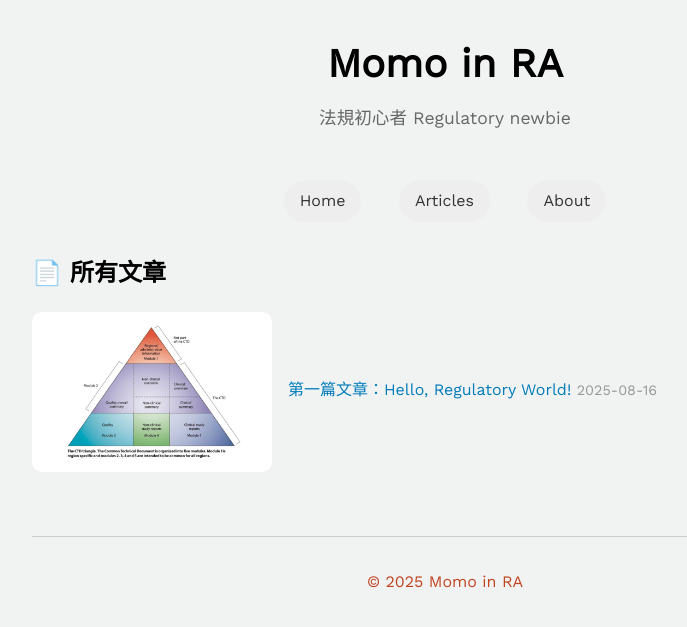
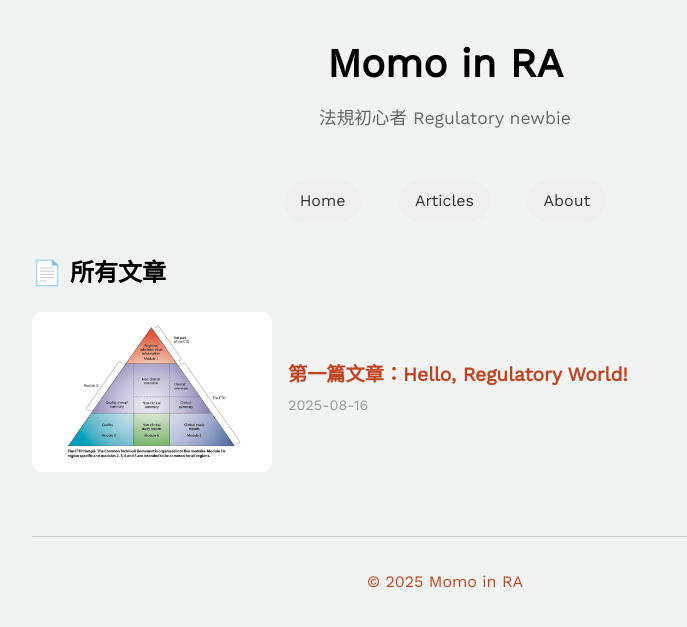
Before and after one commit to MomoInRA/github.io, a Jekyll site: the page built from all-posts.html, in a window 1280 px wide. Shown: the top 627 px of the page, without its empty margins (195-882 px from the left). Built offline with Jekyll 4.4.1, drawn with Linux system fonts in a browser that asks for light colours.

Commit message:
Update all-posts.html

```diff
--- a/all-posts.html
+++ b/all-posts.html
@@ -8,18 +8,23 @@
 <ul class="post-list">
   {% for post in site.posts %}
     <li class="post-item">
-      {% if post.image %}
-  <img
-    src="{{ site.baseurl }}{{ post.image }}"
-    alt="{{ post.title }}"
-    class="post-thumb"
-    loading="lazy"
-    width="240" height="160">
-{% endif %}
+      {% assign thumb = post.image | default: '/assets/images/default.jpg' %}
+      <a href="{{ post.url | relative_url }}" class="thumb-wrap" aria-label="{{ post.title }}">
+        <img
+          src="{{ site.baseurl }}{{ thumb }}"
+          alt="{{ post.title }}"
+          class="post-thumb"
+          loading="lazy"
+          width="240" height="160">
+      </a>
       <div class="post-info">
-        <a href="{{ post.url | relative_url }}">{{ post.title }}</a>
+        <h3 class="post-title"><a href="{{ post.url | relative_url }}">{{ post.title }}</a></h3>
         <span class="post-date">{{ post.date | date: "%Y-%m-%d" }}</span>
+        <p class="post-excerpt">{{ post.excerpt | strip_html | truncate: 120 }}</p>
       </div>
     </li>
   {% endfor %}
 </ul>
+
+<!-- DEBUG -->
+<!-- post.image="{{ post.image }}" ; src="{{ site.baseurl }}{{ post.image }}" -->
```
